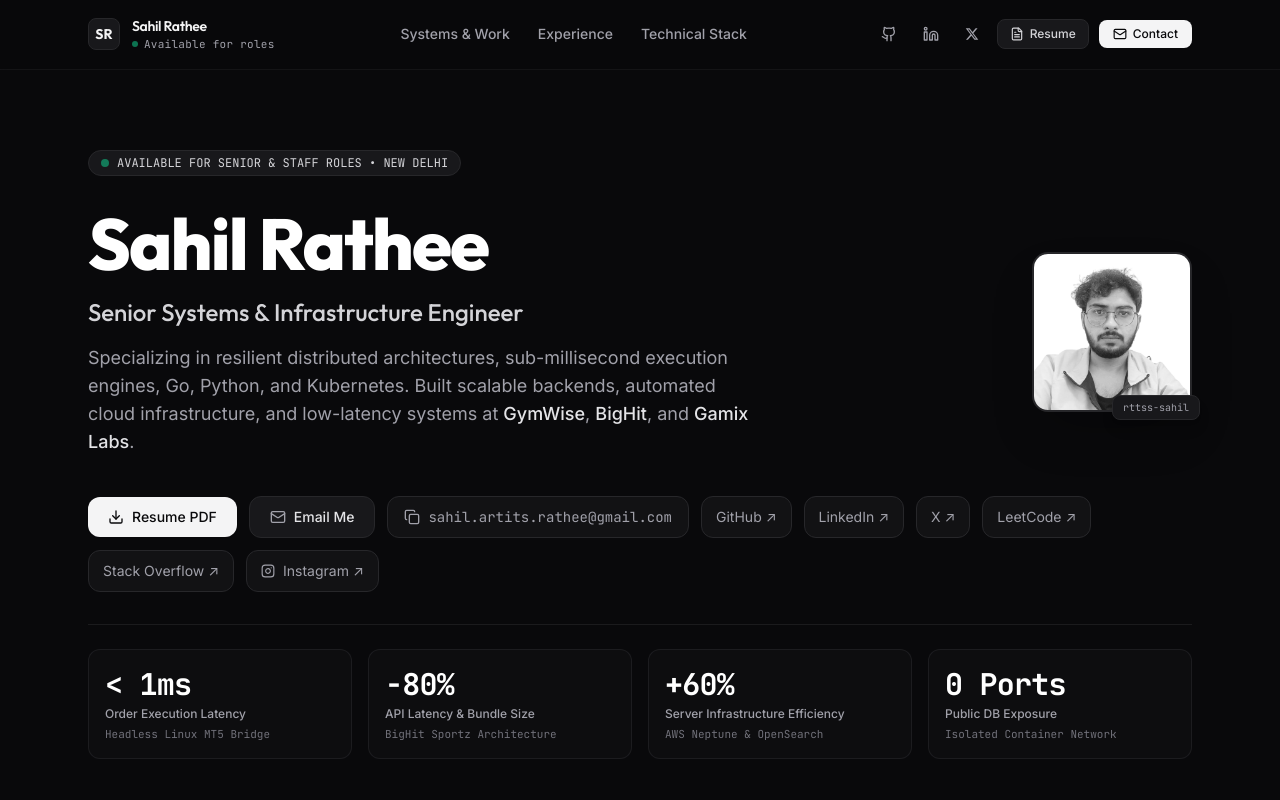
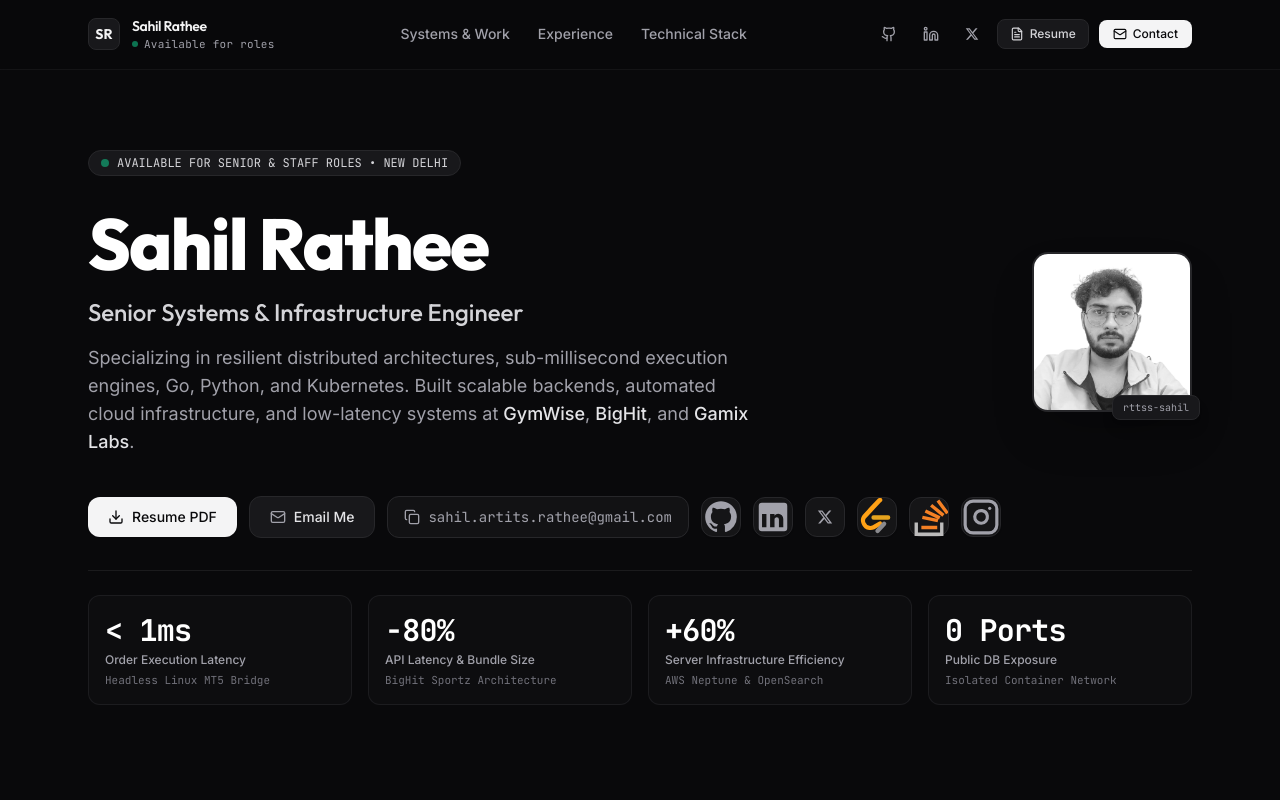
Before and after one commit to InforttsOrg/project-artits, a React (Vite) app: page / in a window 1280 px wide. Shown: the top 800 px of the page. Built offline with nearby package versions, Linux system fonts and the light colour scheme.

Commit message:
feat(ui): use only icons without text for social and external profile links

```diff
--- a/src/App.tsx
+++ b/src/App.tsx
@@ -49,84 +49,84 @@ export const AppContent: React.FC = () => {
             <span>•</span>
             <span className="font-mono text-xs">rttss-sahil</span>
           </div>
-          <div className="flex flex-wrap items-center gap-x-5 gap-y-2.5">
+          <div className="flex flex-wrap items-center gap-2">
             <a
               href="mailto:sahil.artits.rathee@gmail.com"
-              className="inline-flex items-center gap-1.5 text-zinc-400 hover:text-zinc-200 transition-colors"
-              title="Email"
+              className="w-9 h-9 rounded-xl bg-zinc-900/80 hover:bg-zinc-800 border border-zinc-800 hover:border-zinc-700 flex items-center justify-center text-zinc-400 hover:text-white transition-all hover:scale-105 shadow-sm"
+              title="Email (sahil.artits.rathee@gmail.com)"
+              aria-label="Email"
             >
-              <Mail className="w-3.5 h-3.5" />
-              <span>Email</span>
+              <Mail className="w-4 h-4" />
             </a>
             <a
               href="https://github.com/rttss-sahil"
               target="_blank"
               rel="noopener noreferrer"
-              className="inline-flex items-center gap-1.5 text-zinc-400 hover:text-zinc-200 transition-colors"
-              title="GitHub"
+              className="w-9 h-9 rounded-xl bg-zinc-900/80 hover:bg-zinc-800 border border-zinc-800 hover:border-zinc-700 flex items-center justify-center text-zinc-400 hover:text-white transition-all hover:scale-105 shadow-sm"
+              title="GitHub Profile"
+              aria-label="GitHub"
             >
-              <GitHubLogo className="w-3.5 h-3.5" />
-              <span>GitHub</span>
+              <GitHubLogo className="w-4 h-4" />
             </a>
             <a
               href="https://linkedin.com/in/rttss-sahil"
               target="_blank"
               rel="noopener noreferrer"
-              className="inline-flex items-center gap-1.5 text-zinc-400 hover:text-zinc-200 transition-colors"
-              title="LinkedIn"
+              className="w-9 h-9 rounded-xl bg-zinc-900/80 hover:bg-zinc-800 border border-zinc-800 hover:border-zinc-700 flex items-center justify-center text-zinc-400 hover:text-[#0A66C2] transition-all hover:scale-105 shadow-sm"
+              title="LinkedIn Profile"
+              aria-label="LinkedIn"
             >
-              <LinkedInLogo className="w-3.5 h-3.5" />
-              <span>LinkedIn</span>
+              <LinkedInLogo className="w-4 h-4" />
             </a>
             <a
               href="https://x.com/rttss_sahil"
               target="_blank"
               rel="noopener noreferrer"
-              className="inline-flex items-center gap-1.5 text-zinc-400 hover:text-zinc-200 transition-colors"
-              title="X"
+              className="w-9 h-9 rounded-xl bg-zinc-900/80 hover:bg-zinc-800 border border-zinc-800 hover:border-zinc-700 flex items-center justify-center text-zinc-400 hover:text-white transition-all hover:scale-105 shadow-sm"
+              title="X Profile"
+              aria-label="X"
             >
-              <XLogo className="w-3 h-3" />
-              <span>X</span>
+              <XLogo className="w-3.5 h-3.5" />
             </a>
             <a
               href="https://leetcode.com/u/rttss-sahil/"
               target="_blank"
               rel="noopener noreferrer"
-              className="inline-flex items-center gap-1.5 text-zinc-400 hover:text-zinc-200 transition-colors"
-              title="LeetCode"
+              className="w-9 h-9 rounded-xl bg-zinc-900/80 hover:bg-zinc-800 border border-zinc-800 hover:border-zinc-700 flex items-center justify-center text-zinc-400 hover:text-[#FFA116] transition-all hover:scale-105 shadow-sm"
+              title="LeetCode Profile"
+              aria-label="LeetCode"
             >
-              <LeetCodeLogo className="w-3.5 h-3.5" />
-              <span>LeetCode</span>
+              <LeetCodeLogo className="w-4 h-4" />
             </a>
             <a
               href="https://stackoverflow.com/users/14934835/rttss-sahil"
               target="_blank"
               rel="noopener noreferrer"
-              className="inline-flex items-center gap-1.5 text-zinc-400 hover:text-zinc-200 transition-colors"
-              title="Stack Overflow"
+              className="w-9 h-9 rounded-xl bg-zinc-900/80 hover:bg-zinc-800 border border-zinc-800 hover:border-zinc-700 flex items-center justify-center text-zinc-400 hover:text-[#F48024] transition-all hover:scale-105 shadow-sm"
+              title="Stack Overflow Profile"
+              aria-label="Stack Overflow"
             >
-              <StackOverflowLogo className="w-3.5 h-3.5" />
-              <span>Stack Overflow</span>
+              <StackOverflowLogo className="w-4 h-4" />
             </a>
             <a
               href="https://www.instagram.com/rttss_sahil/"
               target="_blank"
               rel="noopener noreferrer"
-              className="inline-flex items-center gap-1.5 text-zinc-400 hover:text-zinc-200 transition-colors"
-              title="Instagram"
+              className="w-9 h-9 rounded-xl bg-zinc-900/80 hover:bg-zinc-800 border border-zinc-800 hover:border-zinc-700 flex items-center justify-center text-zinc-400 hover:text-[#E4405F] transition-all hover:scale-105 shadow-sm"
+              title="Instagram Profile"
+              aria-label="Instagram"
             >
-              <InstagramLogo className="w-3.5 h-3.5" />
-              <span>Instagram</span>
+              <InstagramLogo className="w-4 h-4" />
             </a>
             <a
               href="/Sahil-Rathee-Resume.pdf"
               target="_blank"
               rel="noopener noreferrer"
-              className="inline-flex items-center gap-1.5 text-zinc-400 hover:text-zinc-200 transition-colors"
-              title="Resume PDF"
+              className="w-9 h-9 rounded-xl bg-zinc-900/80 hover:bg-zinc-800 border border-zinc-800 hover:border-zinc-700 flex items-center justify-center text-zinc-400 hover:text-emerald-400 transition-all hover:scale-105 shadow-sm"
+              title="Download Resume PDF"
+              aria-label="Resume PDF"
             >
-              <FileText className="w-3.5 h-3.5" />
-              <span>Resume PDF</span>
+              <FileText className="w-4 h-4" />
             </a>
           </div>
         </div>
--- a/src/components/ArchitectPortfolioView.tsx
+++ b/src/components/ArchitectPortfolioView.tsx
@@ -18,6 +18,12 @@ import {
   Instagram,
 } from 'lucide-react';
 import {
+  GitHubLogo,
+  LinkedInLogo,
+  XLogo,
+  LeetCodeLogo,
+  StackOverflowLogo,
+  InstagramLogo,
   NaiBookingLogo,
   OrealfitLogo,
   QuantTradingLogo,
@@ -348,55 +354,66 @@ export const ArchitectPortfolioView: React.FC = () => {
             href="https://github.com/rttss-sahil"
             target="_blank"
             rel="noopener noreferrer"
-            className="inline-flex items-center gap-2 px-3.5 py-2.5 rounded-xl bg-zinc-900/60 hover:bg-zinc-800/80 border border-zinc-800 text-zinc-400 hover:text-zinc-200 text-xs sm:text-sm transition-all"
+            className="w-10 h-10 rounded-xl bg-zinc-900/80 hover:bg-zinc-800 border border-zinc-800 hover:border-zinc-700 flex items-center justify-center text-zinc-400 hover:text-white transition-all hover:scale-105 shadow-sm"
+            title="GitHub Profile"
+            aria-label="GitHub Profile"
           >
-            GitHub ↗
+            <GitHubLogo className="w-4.5 h-4.5" />
           </a>
 
           <a
             href="https://linkedin.com/in/rttss-sahil"
             target="_blank"
             rel="noopener noreferrer"
-            className="inline-flex items-center gap-2 px-3.5 py-2.5 rounded-xl bg-zinc-900/60 hover:bg-zinc-800/80 border border-zinc-800 text-zinc-400 hover:text-zinc-200 text-xs sm:text-sm transition-all"
+            className="w-10 h-10 rounded-xl bg-zinc-900/80 hover:bg-zinc-800 border border-zinc-800 hover:border-zinc-700 flex items-center justify-center text-zinc-400 hover:text-[#0A66C2] transition-all hover:scale-105 shadow-sm"
+            title="LinkedIn Profile"
+            aria-label="LinkedIn Profile"
           >
-            LinkedIn ↗
+            <LinkedInLogo className="w-4.5 h-4.5" />
           </a>
 
           <a
             href="https://x.com/rttss_sahil"
             target="_blank"
             rel="noopener noreferrer"
-            className="inline-flex items-center gap-2 px-3.5 py-2.5 rounded-xl bg-zinc-900/60 hover:bg-zinc-800/80 border border-zinc-800 text-zinc-400 hover:text-zinc-200 text-xs sm:text-sm transition-all"
+            className="w-10 h-10 rounded-xl bg-zinc-900/80 hover:bg-zinc-800 border border-zinc-800 hover:border-zinc-700 flex items-center justify-center text-zinc-400 hover:text-white transition-all hover:scale-105 shadow-sm"
+            title="X Profile"
+            aria-label="X Profile"
           >
-            X ↗
+            <XLogo className="w-4 h-4" />
           </a>
 
           <a
             href="https://leetcode.com/u/rttss-sahil/"
             target="_blank"
             rel="noopener noreferrer"
-            className="inline-flex items-center gap-2 px-3.5 py-2.5 rounded-xl bg-zinc-900/60 hover:bg-zinc-800/80 border border-zinc-800 text-zinc-400 hover:text-zinc-200 text-xs sm:text-sm transition-all"
+            className="w-10 h-10 rounded-xl bg-zinc-900/80 hover:bg-zinc-800 border border-zinc-800 hover:border-zinc-700 flex items-center justify-center text-zinc-400 hover:text-[#FFA116] transition-all hover:scale-105 shadow-sm"
+            title="LeetCode Profile"
+            aria-label="LeetCode Profile"
           >
-            LeetCode ↗
+            <LeetCodeLogo className="w-4.5 h-4.5" />
           </a>
 
           <a
             href="https://stackoverflow.com/users/14934835/rttss-sahil"
             target="_blank"
             rel="noopener noreferrer"
-            className="inline-flex items-center gap-2 px-3.5 py-2.5 rounded-xl bg-zinc-900/60 hover:bg-zinc-800/80 border border-zinc-800 text-zinc-400 hover:text-zinc-200 text-xs sm:text-sm transition-all"
+            className="w-10 h-10 rounded-xl bg-zinc-900/80 hover:bg-zinc-800 border border-zinc-800 hover:border-zinc-700 flex items-center justify-center text-zinc-400 hover:text-[#F48024] transition-all hover:scale-105 shadow-sm"
+            title="Stack Overflow Profile"
+            aria-label="Stack Overflow Profile"
           >
-            Stack Overflow ↗
+            <StackOverflowLogo className="w-4.5 h-4.5" />
           </a>
 
           <a
             href="https://www.instagram.com/rttss_sahil/"
             target="_blank"
             rel="noopener noreferrer"
-            className="inline-flex items-center gap-2 px-3.5 py-2.5 rounded-xl bg-zinc-900/60 hover:bg-zinc-800/80 border border-zinc-800 text-zinc-400 hover:text-zinc-200 text-xs sm:text-sm transition-all"
+            className="w-10 h-10 rounded-xl bg-zinc-900/80 hover:bg-zinc-800 border border-zinc-800 hover:border-zinc-700 flex items-center justify-center text-zinc-400 hover:text-[#E4405F] transition-all hover:scale-105 shadow-sm"
+            title="Instagram Profile"
+            aria-label="Instagram Profile"
           >
-            <Instagram className="w-3.5 h-3.5 text-zinc-400" />
-            Instagram ↗
+            <InstagramLogo className="w-4.5 h-4.5" />
           </a>
         </div>
 
```
Also changed, not shown: 5 other files (tests, documents, lock files or other folders).
